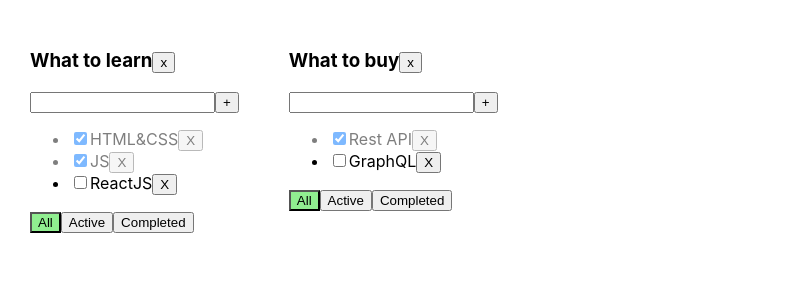
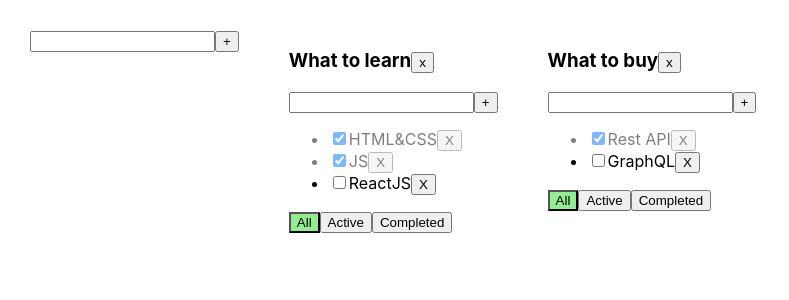
Before and after one commit to Maksimus39/1-todolist, a React (Create React App) app: page / in a window 1280 px wide. Shown: the top 300 px of the page, without its empty margins (0-789 px from the left). Built offline with nearby package versions, Linux system fonts and the light colour scheme.

Commit message:
lesson 2 - 2

```diff
--- /dev/null
+++ b/src/AddItemForm.tsx
@@ -0,0 +1,56 @@
+import React, {ChangeEvent, KeyboardEvent, useState} from "react";
+import {Button} from "./Button";
+
+type AddItemFormPropsType = {
+
+    addItem: (nameTasks: string) => void
+}
+export const AddItemForm = (props: AddItemFormPropsType) => {
+    // state title
+    const [taskTitle, setTaskTitle] = useState('')
+
+    // state error
+    const [error, setError] = useState<string | null>(null)
+
+    // function addTaskHandler
+    const addItemHandler = () => {
+
+        if (taskTitle.trim() !== '') {
+            props.addItem(taskTitle.trim())
+            setTaskTitle('')
+        } else {
+            setError('Title is required')
+        }
+    }
+
+    // function changeTaskTitleHandler
+    const changeItemHandler = (event: ChangeEvent<HTMLInputElement>) => {
+        setTaskTitle(event.currentTarget.value)
+    }
+
+    // function addTaskOnKeyUpHandler
+    const addItemOnKeyUpHandler = (event: KeyboardEvent<HTMLInputElement>) => {
+        setError(null)
+        if (event.key === 'Enter') {
+            addItemHandler()
+        }
+    }
+
+
+    return (
+        <div>
+            <input
+                className={error ? 'error' : ''}
+                value={taskTitle}
+                onChange={changeItemHandler}
+                onKeyUp={addItemOnKeyUpHandler}
+            />
+
+            <Button
+                title={'+'}
+                onClick={addItemHandler}
+            />
+            {error && <div className={'error-message'}>{error}</div>}
+        </div>
+    )
+}
--- a/src/App.tsx
+++ b/src/App.tsx
@@ -2,6 +2,7 @@ import React, {useState} from 'react';
 import './App.css';
 import {TasksType, Todolist} from "./Todolist";
 import {v1} from "uuid";
+import {AddItemForm} from "./AddItemForm";
 
 // Типизация для блока кнопок
 export type FilterValuesType = 'All' | 'Active' | 'Completed'
@@ -48,8 +49,6 @@ function App() {
         }
         setTasks(newTodolistTasks)
     }
-
-
     // функция для фильтрации по кнопкам
     const changeFilter = (todolistId: string, filter: FilterValuesType) => {
         setTodolists(todolists.map(tl => (tl.id === todolistId ? {...tl, filter} : tl)))
@@ -80,8 +79,31 @@ function App() {
         // засетаем в state копию объекта
         setTasks({...tasks})
     }
+
+    // функчия добавления тудулиста
+    const addTodolist = (title: string) => {
+        const todolistID = v1()
+        const newTodolist: TodolistType = {id: todolistID, title: title, filter: 'All'}
+        setTodolists([newTodolist, ...todolists])
+        setTasks({...tasks, [todolistID]: []})
+    }
+
+    const updateTask = (todolistId: string, taskId: string, newTitle: string) => {
+        setTasks({
+            ...tasks,
+            [todolistId]: tasks[todolistId].map(ts => ts.id === taskId ? {...ts, title: newTitle} : ts)
+        })
+    }
+
+    const updateTodolist = (todolistId: string, title: string) => {
+        setTodolists(todolists.map(td => td.id === todolistId ? {...td, title: title} : td))
+    }
+
     return (
         <div className="App">
+
+            <AddItemForm addItem={addTodolist}/>
+
             {todolists.map(tl => {
 
                 // блок фильтрации
@@ -96,9 +118,10 @@ function App() {
 
                 return (
                     <Todolist
-                        removeTodolist={removeTodolist}
+                        updateTodolist={updateTodolist}
+                        updateTask={updateTask}
+                        key={tl.id}
                         todolistId={tl.id}
-                        key={tl.id}
                         title={tl.title}
                         tasks={tasksForTodolist}
                         removeTask={removeTask}
@@ -106,6 +129,7 @@ function App() {
                         addTask={addTask}
                         changeTaskStatus={changeTaskStatus}
                         filter={tl.filter}
+                        removeTodolist={removeTodolist}
                     />
                 )
             })}
--- /dev/null
+++ b/src/EditableSpan.tsx
@@ -0,0 +1,40 @@
+import {ChangeEvent, useState} from "react";
+
+type EditableSpanPropsType = {
+    value: string
+    onChange: (newTitle: string) => void;
+}
+export const EditableSpan = (props: EditableSpanPropsType) => {
+    const [editMode, setEditMode] = useState(false);
+    const [title, setTitle] = useState<string>(props.value);
+
+
+    const activateEditModeHandler = () => {
+        setEditMode(true)
+    }
+
+    const deActivateEditModeHandler = () => {
+        setEditMode(false)
+        props.onChange(title)
+    }
+
+    const changeTitleHandler = (event: ChangeEvent<HTMLInputElement>) => {
+        setTitle(event.currentTarget.value)
+    }
+
+
+    return (
+        <>
+            {editMode ? (
+                <input
+                    value={title}
+                    onBlur={deActivateEditModeHandler}
+                    autoFocus
+                    onChange={changeTitleHandler}
+                />
+            ) : (
+                <span onDoubleClick={activateEditModeHandler}>{props.value}</span>
+            )}
+        </>
+    )
+}
--- a/src/Todolist.tsx
+++ b/src/Todolist.tsx
@@ -1,6 +1,8 @@
-import React, {ChangeEvent, useState, KeyboardEvent} from "react";
+import React, {ChangeEvent} from "react";
 import {Button} from "./Button";
 import {FilterValuesType} from "./App";
+import {AddItemForm} from "./AddItemForm";
+import {EditableSpan} from "./EditableSpan";
 
 
 export type TasksType = {
@@ -14,63 +16,41 @@ type TodolistPropsType = {
     todolistId: string
     title: string,
     tasks: TasksType[]
-    removeTask: (todolistId:string,id: string) => void
+    removeTask: (todolistId: string, id: string) => void
     changeFilter: (todolistId: string, filter: FilterValuesType) => void
-    addTask: (todolistId:string,nameTasks:string) => void
+    addTask: (todolistId: string, nameTasks: string) => void
     filter: FilterValuesType
-    changeTaskStatus: (todolistId: string,taskId: string, taskStatus: boolean) => void
-    removeTodolist:(todolistId: string)=>void
+    changeTaskStatus: (todolistId: string, taskId: string, taskStatus: boolean) => void
+    removeTodolist: (todolistId: string) => void
+    updateTask: (todolistId: string, taskId: string, newTitle: string) => void
+    updateTodolist: (todolistId: string, title: string) => void
 }
 export const Todolist = (props: TodolistPropsType) => {
 
-    const [taskTitle, setTaskTitle] = useState('')
-    const [error, setError] = useState<string | null>(null)
-
-
-    const addTaskHandler = () => {
-
-        if (taskTitle.trim() !== '') {
-            props.addTask(props.todolistId,taskTitle.trim())
-            setTaskTitle('')
-        } else {
-            setError('Title is required')
-        }
-    }
-    const changeTaskTitleHandler = (event: ChangeEvent<HTMLInputElement>) => {
-        setTaskTitle(event.currentTarget.value)
-    }
-    const addTaskOnKeyUpHandler = (event: KeyboardEvent<HTMLInputElement>) => {
-        setError(null)
-        if (event.key === 'Enter') {
-            addTaskHandler()
-        }
-    }
     const changeFilterTasksHandler = (filter: FilterValuesType) => {
         props.changeFilter(props.todolistId, filter)
     }
     const removeTodolistHandler = () => {
         props.removeTodolist(props.todolistId)
     }
+    // функция обёртка для двух компонент
+    const addTasksCallback = (nameTasks: string) => {
+        props.addTask(props.todolistId, nameTasks)
+    }
+
+    const updateTodolistHandler = (title: string) => {
+        props.updateTodolist(props.todolistId, title)
+    }
+
     return (
         <div>
             <h3>
-                {props.title}
-                <Button title={'x'} onClick={removeTodolistHandler} />
+                {/*{props.title}*/}
+                <EditableSpan value={props.title} onChange={updateTodolistHandler}/>
+                <Button title={'x'} onClick={removeTodolistHandler}/>
             </h3>
-            <div>
-                <input
-                    className={error ? 'error' : ''}
-                    value={taskTitle}
-                    onChange={changeTaskTitleHandler}
-                    onKeyUp={addTaskOnKeyUpHandler}
-                />
 
-                <Button
-                    title={'+'}
-                    onClick={addTaskHandler}
-                />
-                {error && <div className={'error-message'}>{error}</div>}
-            </div>
+            <AddItemForm addItem={addTasksCallback}/>
 
             <div>
                 {props.tasks.length === 0 ? (
@@ -81,10 +61,13 @@ export const Todolist = (props: TodolistPropsType) => {
 
                             const changeTaskStatusHandler = (e: ChangeEvent<HTMLInputElement>) => {
                                 const newStatusValue = e.currentTarget.checked
-                                props.changeTaskStatus(props.todolistId,task.id, newStatusValue)
+                                props.changeTaskStatus(props.todolistId, task.id, newStatusValue)
                             }
                             const removeTaskHandler = () => {
-                                props.removeTask(props.todolistId,task.id)
+                                props.removeTask(props.todolistId, task.id)
+                            }
+                            const changeTaskTitleHandler = (newTitle: string) => {
+                                props.updateTask(props.todolistId, task.id, newTitle)
                             }
 
 
@@ -94,7 +77,12 @@ export const Todolist = (props: TodolistPropsType) => {
                                            checked={task.isDone}
                                            onChange={changeTaskStatusHandler}
                                     />
-                                    <span>{task.title}</span>
+
+
+                                    {/*<span>{task.title}</span>*/}
+                                    <EditableSpan value={task.title} onChange={changeTaskTitleHandler}/>
+
+
                                     <Button title={"X"} onClick={removeTaskHandler}/>
                                 </li>
                             )
```
